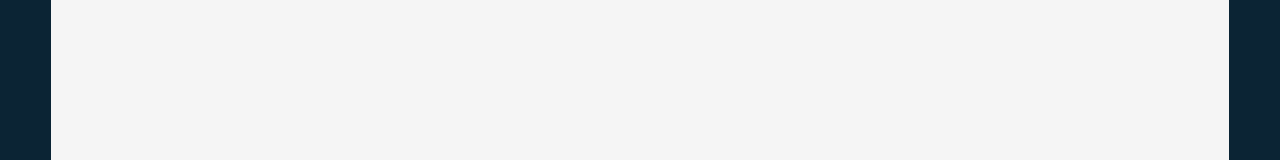
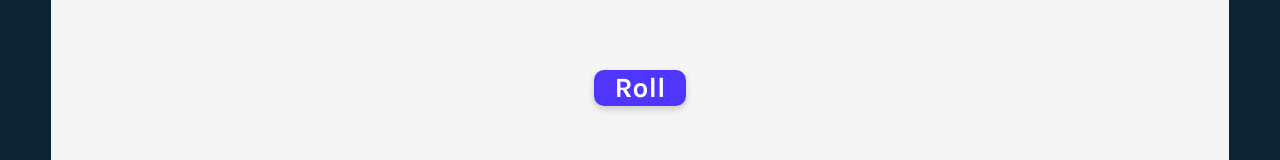
Before and after one commit to cdmain/tenzies, a React (Vite) app: page / in a window 1280 px wide. Shown: the part 427-587 px from the top of the page. Built offline with nearby package versions, Linux system fonts and the light colour scheme.

Commit message:
added roll button and changed font to karla

```diff
--- a/index.html
+++ b/index.html
@@ -5,8 +5,7 @@
     <meta name="viewport" content="width=device-width, initial-scale=1.0" />
     <link rel="preconnect" href="https://fonts.googleapis.com">
     <link rel="preconnect" href="https://fonts.gstatic.com" crossorigin>
-    <link href="https://fonts.googleapis.com/css2?family=Inter:ital,opsz,wght@0,14..32,100..900;1,14..32,100..900&display=swap" rel="stylesheet">
-    <title>Tenzies</title>
+    <link href="https://fonts.googleapis.com/css2?family=Karla:ital,wght@0,200..800;1,200..800&display=swap" rel="stylesheet"><title>Tenzies</title>
   </head>
   <body>
     <div id="root"></div>
--- a/src/App.css
+++ b/src/App.css
@@ -4,8 +4,9 @@
     height: 100%;
     border-radius: 5px;
     display: flex;
-    justify-content: center;
+    justify-content:space-evenly;
     align-items: center;
+    flex-direction: column;
 }
 
 .die-container {
@@ -22,7 +23,7 @@
     border-radius: 10px;
     border: none;
     cursor: pointer;
-    font-family: Inter, sans-serif;
+    font-family: karla, sans-serif;
     font-weight: 700;
     font-size: 1.75rem
 }
@@ -30,3 +31,17 @@
 .die:active {
     background: #59E391;
 }
+
+.rollButton {
+    width: 92px;
+    height: 36px;
+    border-radius: 10px;
+    border: none;
+    cursor: pointer;
+    font-family: karla, sans-serif;
+    font-weight: 700;
+    font-size: 1.75rem;
+    color: white;
+    background: #5035FF;
+    box-shadow: 0px 3.2px 7.68px rgba(0, 0, 0, 0.18);
+}
--- a/src/components/Main.jsx
+++ b/src/components/Main.jsx
@@ -1,20 +1,30 @@
+import { useState } from "react"
 import Die from "./Die"
 
 export default function Main() {
+
+    const [die, setDie] = useState(generateAllNewDice())
+
+    function generateAllNewDice() {
+        return new Array(10)
+            .fill(0)
+            .map(() => Math.ceil(Math.random() * 6))
+    }
+
+    const rollDice = die.map(num => (
+            <Die value={num} />
+        ))
+
+    function reRollDice() {
+        setDie(generateAllNewDice())
+    }
+
     return (
         <main className="page">
             <div className="die-container">
-                <Die value="1" />
-                <Die value="1" />
-                <Die value="1" />
-                <Die value="1" />
-                <Die value="1" />
-                <Die value="1" />
-                <Die value="1" />
-                <Die value="1" />
-                <Die value="1" />
-                <Die value="1" />
+                {rollDice}
             </div>
+            <button className="rollButton" onClick={reRollDice}>Roll</button>
         </main>
     )
 }
--- a/src/index.css
+++ b/src/index.css
@@ -3,7 +3,7 @@
 }
 
 body {
-  font-family: Inter, sans-serif;
+  font-family: karla, sans-serif;
   margin: 0;
   background-color: #0B2434;
   padding: 20px;
```
